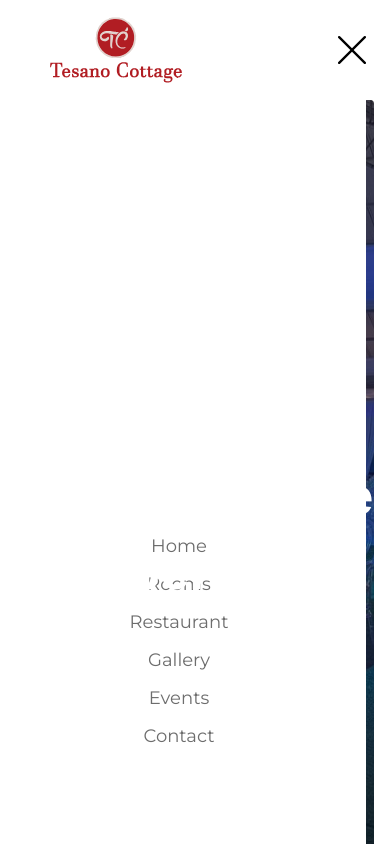
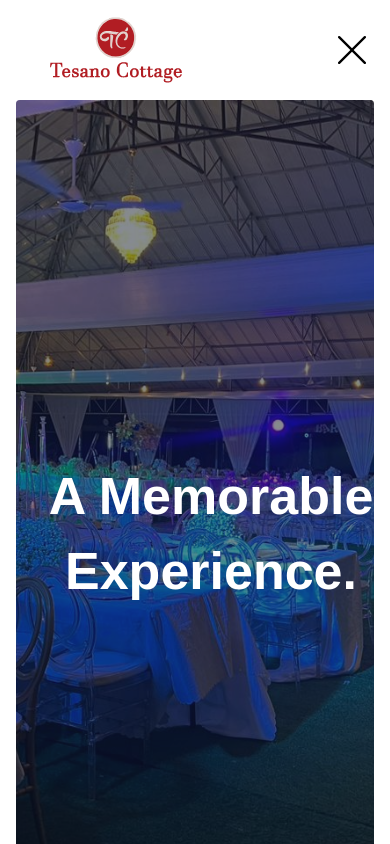
Before and after one commit to nettey-senpai/tesanocottage-website, a React (Vite) app: page / in a window 390 px wide. Both pictures are taken after a click on the picture 352 px from the left and 50 px from the top of the page. Shown: the top 844 px of the page. Built offline with nearby package versions, Linux system fonts and the light colour scheme; a web font is replaced by a local one.

Commit message:
update multiple page functionality

```diff
--- a/src/App.jsx
+++ b/src/App.jsx
@@ -1,20 +1,23 @@
 import { HashRouter as Router, Routes, Route } from "react-router-dom";
-import  Home from "./pages/Home"
-import Rooms from "./pages/Rooms"
-import Restaurant from "./pages/Restaurant"
-import Gallery from "./pages/Gallery"
-import Events from "./pages/Events"
-import Contact from "./pages/Contact"
+import Home from "./pages/Home";
+import Rooms from "./pages/Rooms";
+import Restaurant from "./pages/Restaurant";
+import Gallery from "./pages/Gallery";
+import Events from "./pages/Events";
+import Contact from "./pages/Contact";
+import Layout from "./Layout";
 
 const App = () => (
   <Router>
     <Routes>
-      <Route path="/" element={<Home/>} />
-      <Route path="/rooms" element={<Rooms/>} />
-      <Route path="/restaurant" element={<Restaurant/>} />
-      <Route path="/gallery" element={<Gallery/>} />
-      <Route path="/events" element={<Events/>} />
-      <Route path="/contact" element={<Contact/>} />
+      <Route element={<Layout />}>
+        <Route path="/" element={<Home />} />
+        <Route path="/rooms" element={<Rooms />} />
+        <Route path="/restaurant" element={<Restaurant />} />
+        <Route path="/gallery" element={<Gallery />} />
+        <Route path="/events" element={<Events />} />
+        <Route path="/contact" element={<Contact />} />
+      </Route>
     </Routes>
   </Router>
 );
--- /dev/null
+++ b/src/Layout.jsx
@@ -0,0 +1,16 @@
+import { Footer, Navbar } from "./components";
+import { Outlet } from "react-router-dom";
+
+const Layout = () => (
+  <>
+    <Navbar />
+
+    <main>
+      <Outlet />
+    </main>
+
+    <Footer />
+  </>
+);
+
+export default Layout;
--- a/src/components/Navbar.jsx
+++ b/src/components/Navbar.jsx
@@ -2,11 +2,14 @@
 import { useState } from "react";
 import { close, menu } from "../assets/icons";
 import { Link } from "react-router-dom";
+import styles from "../style";
 
 const Navbar = () => {
   const [toggle, setToggle] = useState(false);
   return (
-    <nav className="w-full flex justify-between items-center navbar">
+    <nav
+      className={`${styles.paddingX} ${styles.flexCenter} w-full flex justify-between items-center navbar`}
+    >
       <img
         src={logo}
         alt="tesanocottage"
@@ -80,22 +83,22 @@
           } bg-white absolute w-full h-full bottom-0 py-24 pl-4`}
         >
           <ul className="list-none flex flex-col justify-end items-center flex-1">
-            <li className="font-montserrat font-normal cursor-pointer mb-4 last:mb-0 text-lg text-slate-gray hover:text-pomo-red">
+            <li className="font-montserrat font-normal cursor-pointer mb-4 text-lg text-slate-gray hover:text-pomo-red">
               <Link to="/">Home</Link>
             </li>
-            <li className="font-montserrat font-normal cursor-pointer mb-4 last:mb-0 text-lg text-slate-gray hover:text-pomo-red">
+            <li className="font-montserrat font-normal cursor-pointer mb-4 text-lg text-slate-gray hover:text-pomo-red">
               <Link to="/rooms">Rooms</Link>
             </li>
-            <li className="font-montserrat font-normal cursor-pointer mb-4 last:mb-0 text-lg text-slate-gray hover:text-pomo-red">
+            <li className="font-montserrat font-normal cursor-pointer mb-4 text-lg text-slate-gray hover:text-pomo-red">
               <Link to="/restaurant">Restaurant</Link>
             </li>
-            <li className="font-montserrat font-normal cursor-pointer mb-4 last:mb-0 text-lg text-slate-gray hover:text-pomo-red">
+            <li className="font-montserrat font-normal cursor-pointer mb-4 text-lg text-slate-gray hover:text-pomo-red">
               <Link to="/gallery">Gallery</Link>
             </li>
-            <li className="font-montserrat font-normal cursor-pointer mb-4 last:mb-0 text-lg text-slate-gray hover:text-pomo-red">
+            <li className="font-montserrat font-normal cursor-pointer mb-4 text-lg text-slate-gray hover:text-pomo-red">
               <Link to="/events">Events</Link>
             </li>
-            <li className="font-montserrat font-normal cursor-pointer mb-4 last:mb-0 text-lg text-slate-gray hover:text-pomo-red">
+            <li className="font-montserrat font-normal cursor-pointer mb-0 text-lg text-slate-gray hover:text-pomo-red">
               <Link to="/contact">Contact</Link>
             </li>
           </ul>
--- a/src/pages/Home.jsx
+++ b/src/pages/Home.jsx
@@ -1,16 +1,10 @@
-import { Hero, Navbar, Footer } from "../components";
+import { Hero } from "../components";
 import { AboutTC, EventsCenter, OurRooms, ViewGallery } from "../sections";
 import styles from "../style";
 
 const Home = () => (
   <div className="w-fulll overflow-hidden">
-    <div className={`${styles.paddingX} ${styles.flexCenter}`}>
-      <div className={`${styles.boxWidth} z-10`}>
-        <Navbar />
-      </div>
-    </div>
-
-    <div className={`${styles.boxWidth} z-0`}>
+    <div className={`${styles.boxWidth}`}>
       <Hero />
     </div>
     <div className={`${styles.flexStart}`}>
@@ -19,7 +13,6 @@
         <OurRooms />
         <EventsCenter />
         <ViewGallery />
-        <Footer />
       </div>
     </div>
   </div>
```
